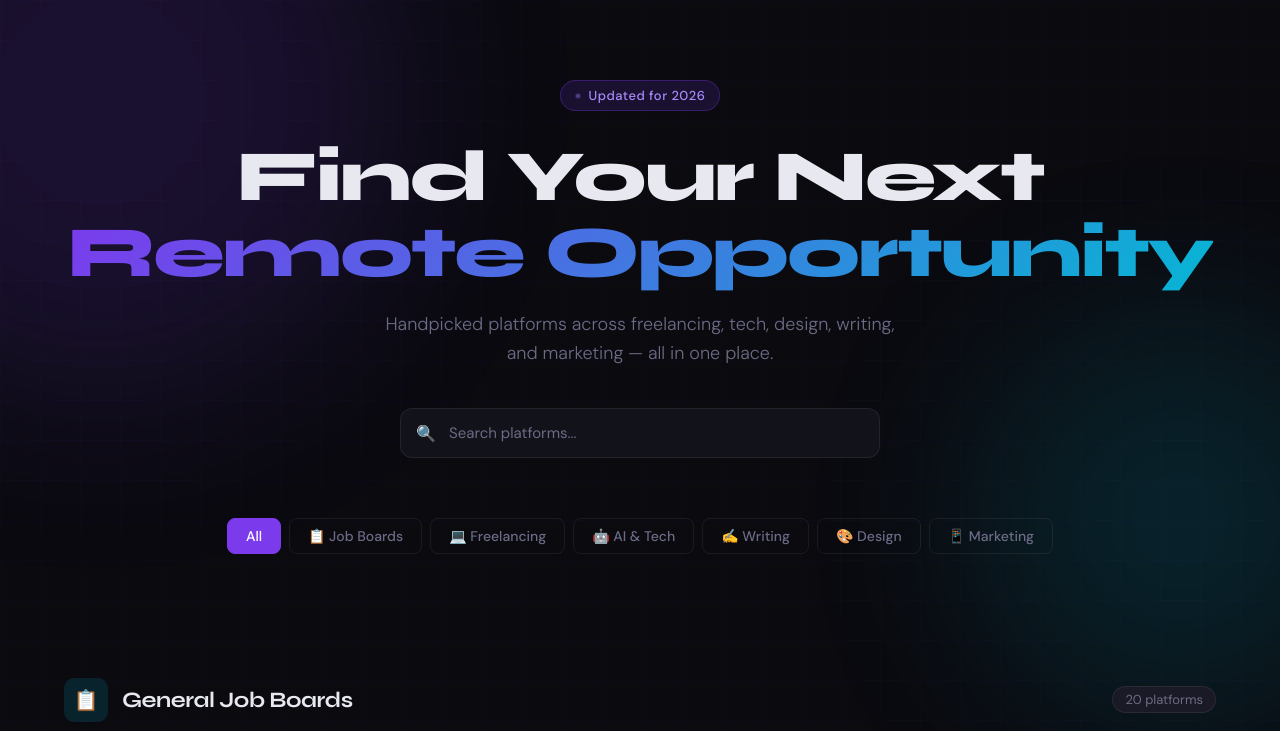
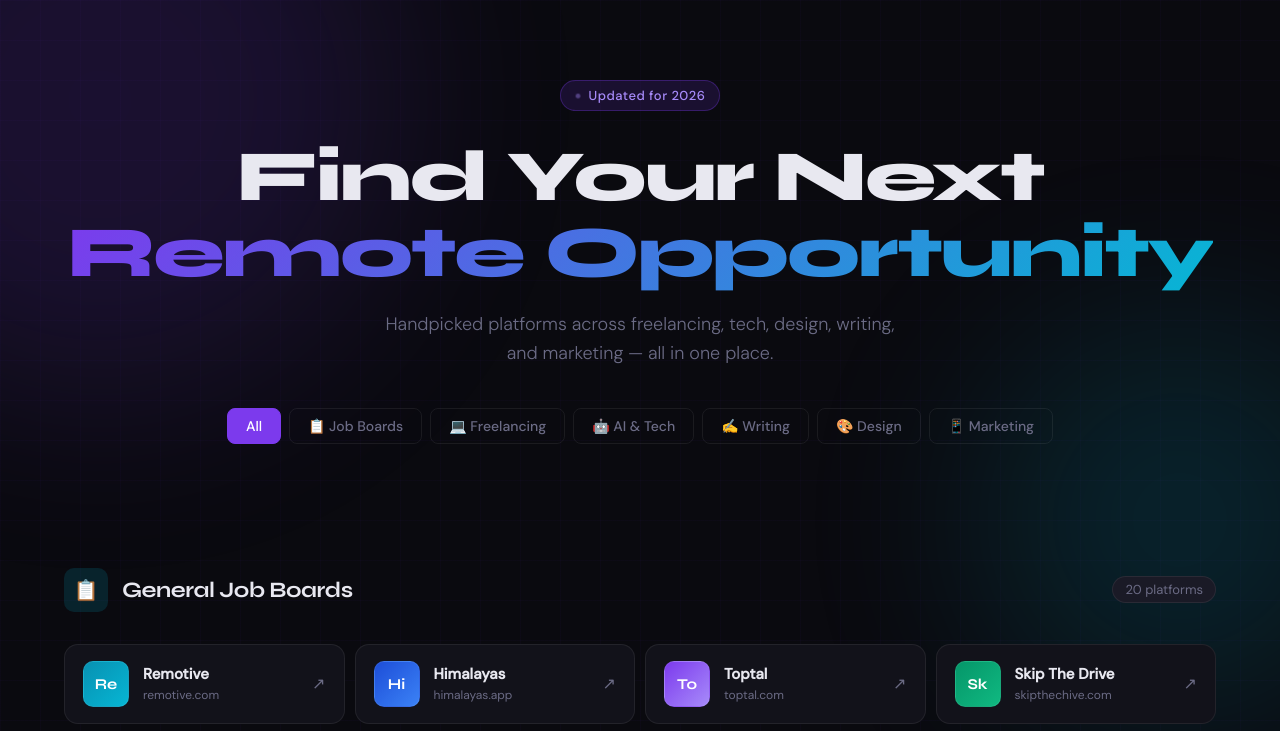
Before and after one commit to techbytes-insights/job-resources-2026, a plain HTML site: page index.html in a window 1280 px wide. Shown: the top 731 px of the page. Drawn offline with Linux system fonts and the light colour scheme.

Commit message:
Remove search bar

```diff
--- a/index.html
+++ b/index.html
@@ -112,36 +112,6 @@
       margin: 0 auto 40px;
       line-height: 1.6;
       font-weight: 300;
-    }
-
-    /* Search */
-    .search-wrap {
-      max-width: 480px;
-      margin: 0 auto 60px;
-      position: relative;
-    }
-    .search-wrap input {
-      width: 100%;
-      background: var(--surface);
-      border: 1px solid var(--border);
-      border-radius: 12px;
-      padding: 14px 20px 14px 48px;
-      font-size: 15px;
-      color: var(--text);
-      font-family: 'DM Sans', sans-serif;
-      outline: none;
-      transition: border-color 0.2s;
-    }
-    .search-wrap input:focus { border-color: rgba(124,58,237,0.5); }
-    .search-wrap input::placeholder { color: var(--muted); }
-    .search-icon {
-      position: absolute;
-      left: 16px;
-      top: 50%;
-      transform: translateY(-50%);
-      color: var(--muted);
-      font-size: 16px;
-      pointer-events: none;
     }
 
     /* Category tabs */
@@ -405,13 +375,7 @@
       <div class="badge"><span></span> Updated for 2026</div>
       <h1>Find Your Next<br><span class="line2">Remote Opportunity</span></h1>
       <p class="subtitle">Handpicked platforms across freelancing, tech, design, writing, and marketing — all in one place.</p>
-
-      <div class="search-wrap">
-        <span class="search-icon">🔍</span>
-        <input type="text" id="searchInput" placeholder="Search platforms..." oninput="filterCards()" />
-      </div>
-
-      <div class="tabs">
+<div class="tabs">
         <button class="tab active" onclick="filterTab('all', this)">All</button>
         <button class="tab" onclick="filterTab('general', this)">📋 Job Boards</button>
         <button class="tab" onclick="filterTab('freelancing', this)">💻 Freelancing</button>
@@ -644,19 +608,6 @@
     document.getElementById('writingGrid').innerHTML = data.writing.map(makeCard).join('');
     document.getElementById('designGrid').innerHTML = data.design.map(makeCard).join('');
     document.getElementById('marketingGrid').innerHTML = data.marketing.map(makeCard).join('');
-
-    function filterCards() {
-      const q = document.getElementById('searchInput').value.toLowerCase();
-      document.querySelectorAll('.card').forEach(card => {
-        const match = card.dataset.name.includes(q) || card.dataset.url.includes(q);
-        card.style.display = match ? '' : 'none';
-      });
-      document.querySelectorAll('.section').forEach(sec => {
-        const visible = [...sec.querySelectorAll('.card')].some(c => c.style.display !== 'none');
-        sec.style.display = visible ? '' : 'none';
-      });
-    }
-
     const categoryMap = {
       general: '[data-category="general"]',
       freelancing: '[data-category="freelancing"]',
@@ -672,8 +623,8 @@
       document.querySelectorAll('.section').forEach(sec => {
         sec.style.display = (cat === 'all' || sec.dataset.category === cat) ? '' : 'none';
       });
-      document.getElementById('searchInput').value = '';
-      document.querySelectorAll('.card').forEach(c => c.style.display = '');
+
+
     }
   </script>
 </body>
```
